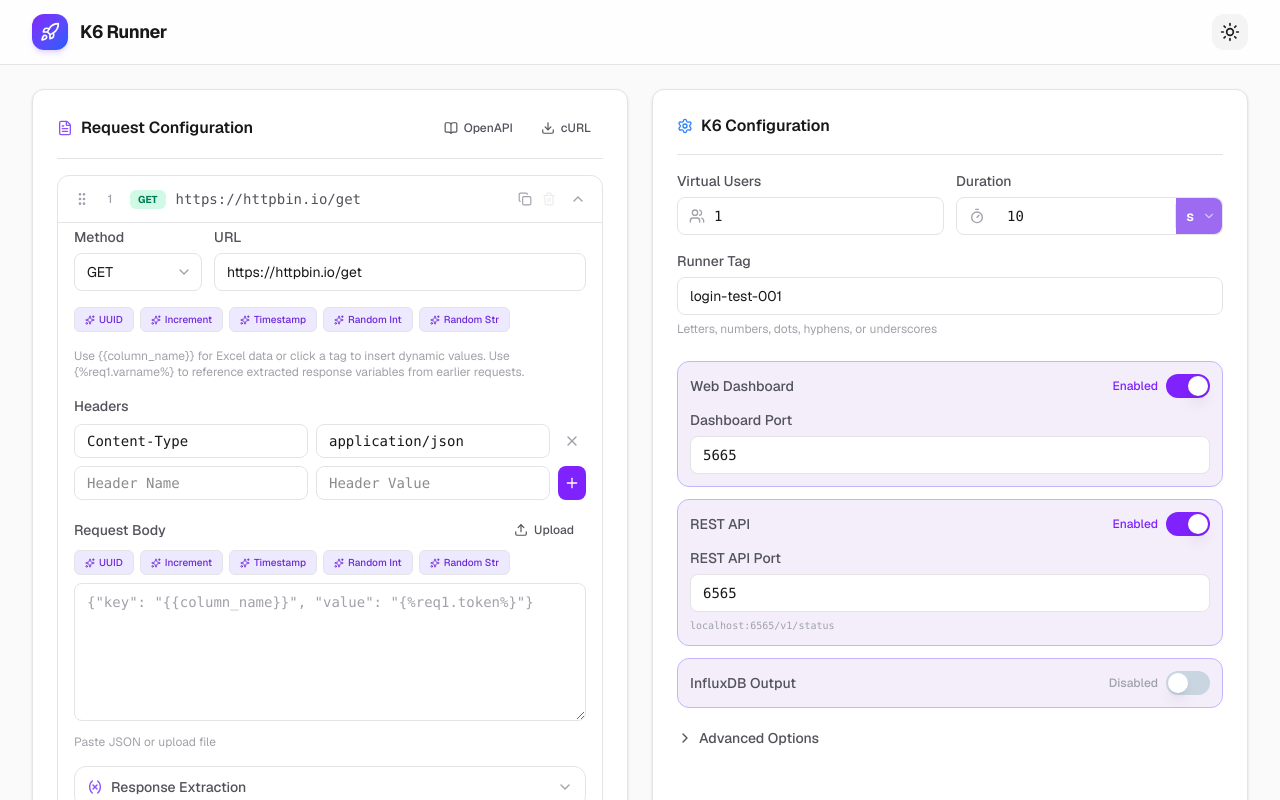
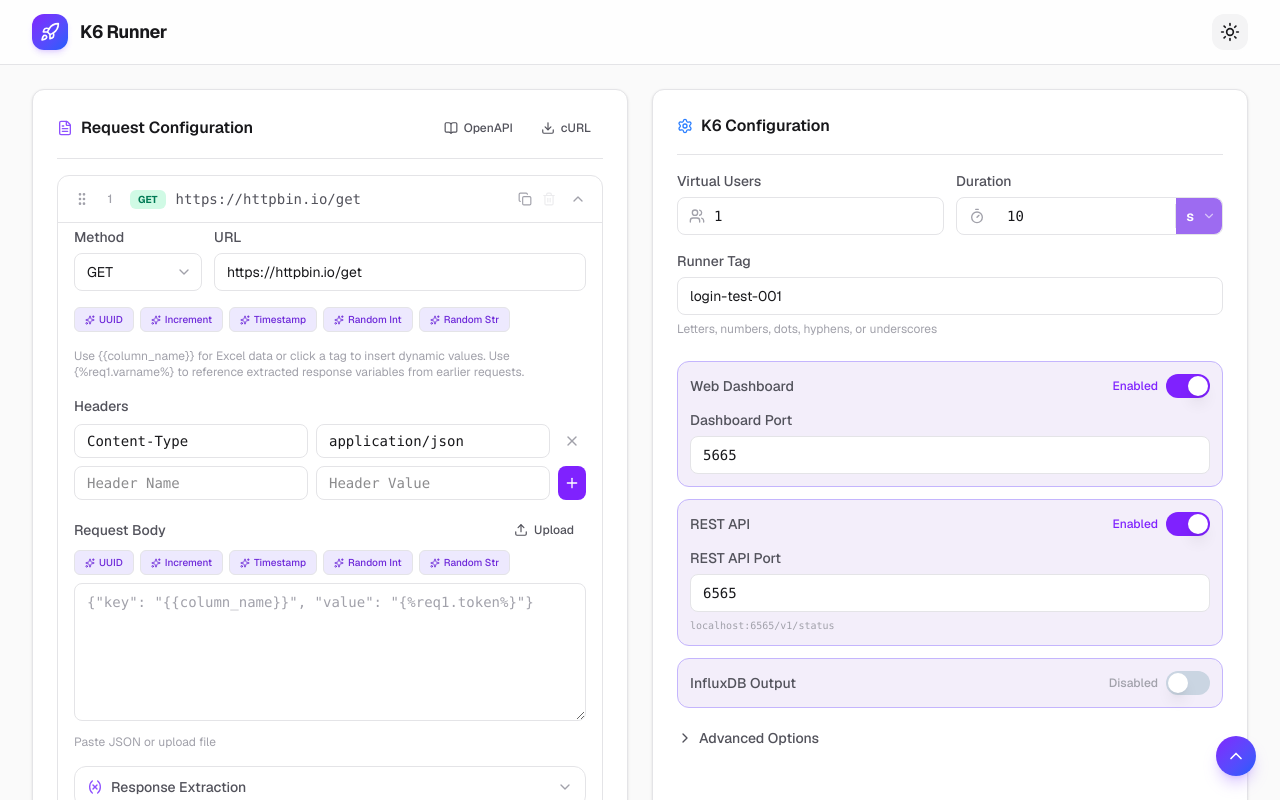
Before and after one commit to SoleimaniHossein/k6-runner, a Next.js app: page / in a window 1280 px wide. Shown: the top 800 px of the page. Built offline with nearby package versions, Linux system fonts and the light colour scheme.

Commit message:
add floating button and collapse and expand all for requests

```diff
--- a/app/page.tsx
+++ b/app/page.tsx
@@ -8,6 +8,7 @@
 import TestProgress from '@/components/TestProgress';
 import TestResults from '@/components/TestResults';
 import ThemeToggle from '@/components/ThemeToggle';
+import ScrollToggle from '@/components/ScrollToggle';
 import Badge from '@/components/ui/Badge';
 import Card from '@/components/ui/Card';
 import Button from '@/components/ui/Button';
@@ -690,6 +691,8 @@
           </Card>
         )}
       </div>
+
+      <ScrollToggle />
     </main>
   );
 }
--- a/components/RequestForm.tsx
+++ b/components/RequestForm.tsx
@@ -1,7 +1,7 @@
 'use client';
 
-import { useState, useRef, useCallback } from 'react';
-import { FileText, Download, Upload, X, Plus, FileSpreadsheet, Sparkles, Braces, ChevronDown, ChevronUp, Trash2, GripVertical, Variable, BookOpen, Loader2, Check, Search, Copy } from 'lucide-react';
+import { useState, useRef, useCallback, useEffect } from 'react';
+import { FileText, Download, Upload, X, Plus, FileSpreadsheet, Sparkles, Braces, ChevronDown, ChevronUp, Trash2, GripVertical, Variable, BookOpen, Loader2, Check, Search, Copy, ListChevronsUpDown, ListChevronsDownUp } from 'lucide-react';
 import * as XLSX from 'xlsx';
 import { v4 as uuidv4 } from 'uuid';
 import { parseMultipleCurlCommands } from '@/lib/curl-parser';
@@ -73,6 +73,7 @@
   const [curlError, setCurlError] = useState<string | null>(null);
   const [dragIndex, setDragIndex] = useState<number | null>(null);
   const [dragOverIndex, setDragOverIndex] = useState<number | null>(null);
+
   const [showOpenAPI, setShowOpenAPI] = useState(false);
   const [openAPIUrl, setOpenAPIUrl] = useState('');
   const [openAPIJson, setOpenAPIJson] = useState('');
@@ -176,6 +177,8 @@
     setDragOverIndex(null);
   }, []);
 
+
+
   const handleCurlImport = () => {
     const parsed = parseMultipleCurlCommands(curlInput);
     if (parsed.length === 0) {
@@ -270,6 +273,7 @@
   };
 
   return (
+    <>
     <Card>
       <CardHeader>
         <CardTitle icon={<FileText className="h-4 w-4 text-violet-500" />}>
@@ -279,6 +283,23 @@
           )}
         </CardTitle>
         <div className="flex items-center gap-1">
+          {requests.length > 1 && (
+            <>
+              <Button
+                variant="ghost"
+                size="sm"
+                onClick={() => setExpandedIds(new Set(requests.map(r => r.id)))}
+                icon={<ListChevronsUpDown className="h-3.5 w-3.5" />}
+              />
+              <Button
+                variant="ghost"
+                size="sm"
+                onClick={() => setExpandedIds(new Set())}
+                icon={<ListChevronsDownUp className="h-3.5 w-3.5" />}
+              />
+              <div className="w-px h-4 bg-[var(--border-color)]" />
+            </>
+          )}
           <Button
             variant="ghost"
             size="sm"
@@ -483,7 +504,7 @@
         })}
       </div>
 
-      <div className="mt-4 flex gap-2">
+      <div className="mt-4">
         <Button
           variant="secondary"
           size="sm"
@@ -494,6 +515,7 @@
         </Button>
       </div>
     </Card>
+    </>
   );
 }
 
--- /dev/null
+++ b/components/ScrollToggle.tsx
@@ -0,0 +1,36 @@
+'use client';
+
+import { useState, useEffect } from 'react';
+import { ChevronUp, ChevronDown } from 'lucide-react';
+
+export default function ScrollToggle() {
+  const [atBottom, setAtBottom] = useState(false);
+
+  useEffect(() => {
+    const onScroll = () => {
+      const scrollable = document.documentElement;
+      const atEnd = scrollable.scrollTop + window.innerHeight >= scrollable.scrollHeight - 50;
+      setAtBottom(atEnd);
+    };
+    window.addEventListener('scroll', onScroll, { passive: true });
+    return () => window.removeEventListener('scroll', onScroll);
+  }, []);
+
+  const toggle = () => {
+    if (atBottom) {
+      window.scrollTo({ top: 0, behavior: 'smooth' });
+    } else {
+      window.scrollTo({ top: document.documentElement.scrollHeight, behavior: 'smooth' });
+    }
+  };
+
+  return (
+    <button
+      onClick={toggle}
+      className="fixed bottom-6 right-6 z-50 flex items-center justify-center w-10 h-10 rounded-full bg-gradient-to-br from-violet-600 to-blue-600 text-white shadow-lg shadow-violet-500/30 hover:scale-105 active:scale-95 transition-all cursor-pointer"
+      title={atBottom ? 'Scroll to top' : 'Scroll to bottom'}
+    >
+      {atBottom ? <ChevronUp className="h-5 w-5" /> : <ChevronDown className="h-5 w-5" />}
+    </button>
+  );
+}
```
